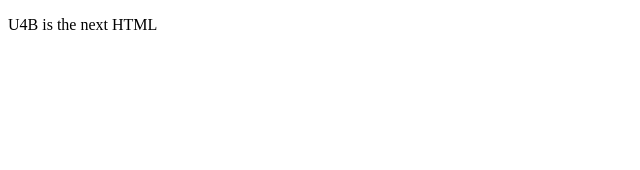
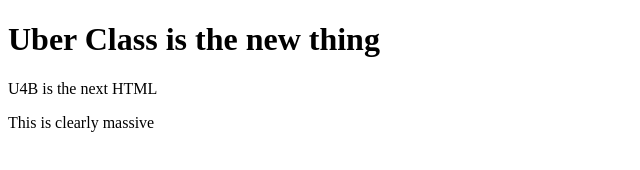
Before and after one commit to Chaba07/chaba07.github.io, a plain HTML site: page index.html in a window 1280 px wide. Shown: the whole page, without its empty margins (0-640 px from the left). Drawn offline with Linux system fonts and the light colour scheme.

Commit message:
Add header and another paragraph

```diff
--- a/index.html
+++ b/index.html
@@ -1,6 +1,8 @@
 <!DOCTYPE html>
 <html>
   <body>
-    <p> U4B is the next HTML</p>
+    <h1> Uber Class is the new thing </h1>
+    <p> U4B is the next HTML </p>
+    <p> This is clearly massive </p>
   </body>
 <html>
```
